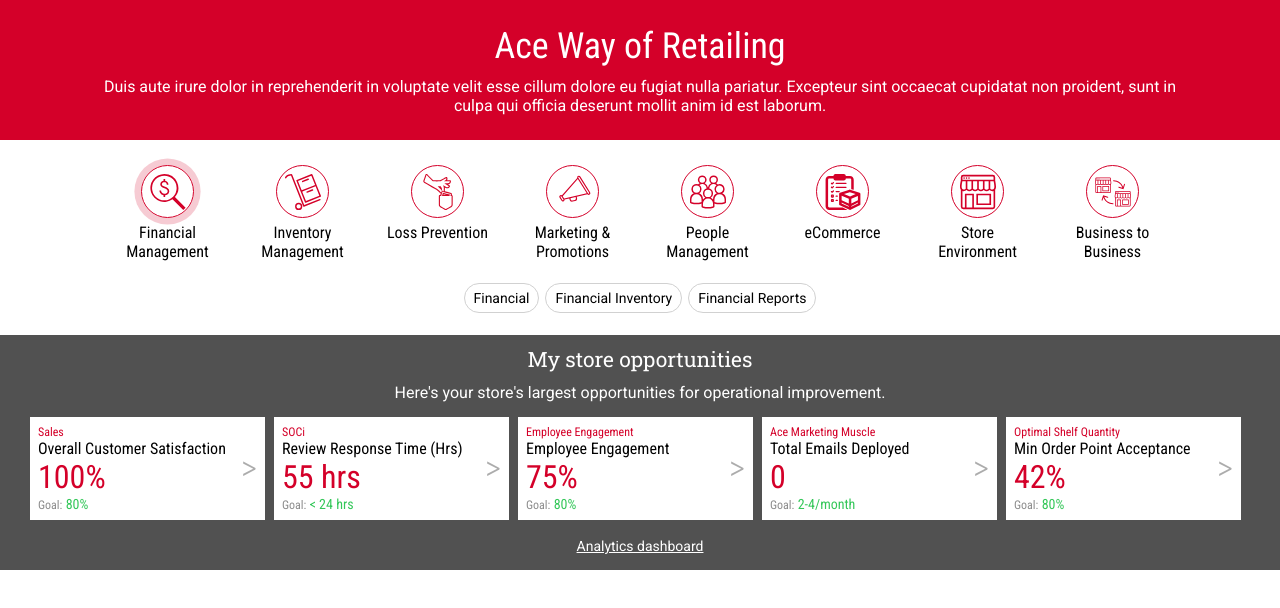
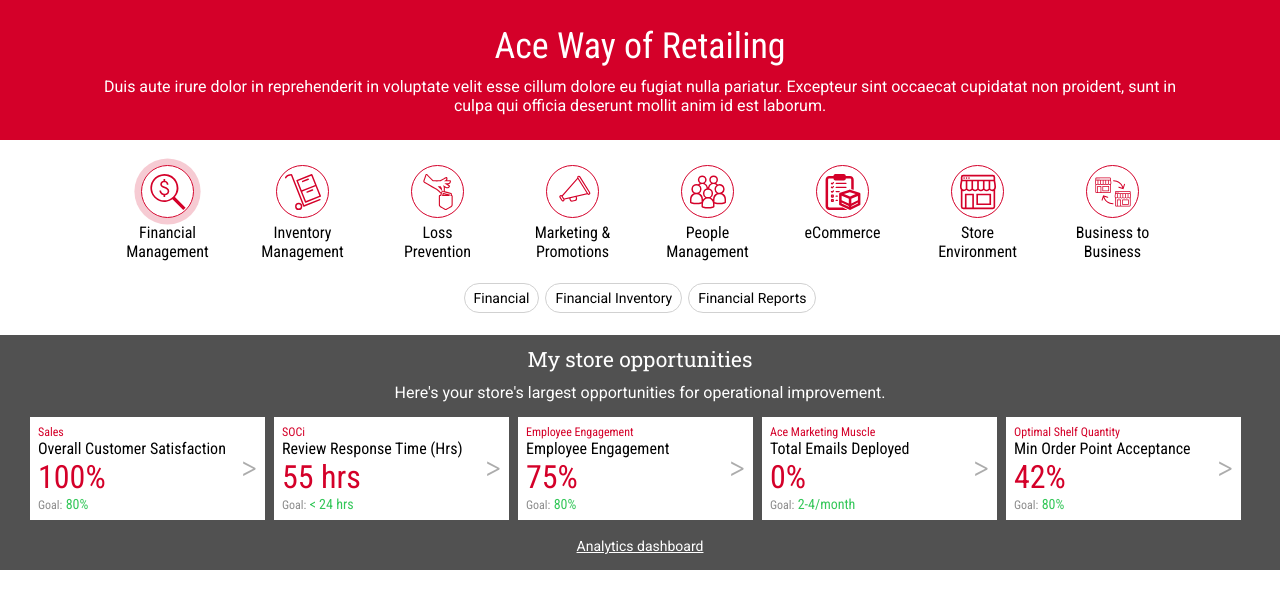
Before and after one commit to DanZ98/AWOR, a React (Vite) app: page / in a window 1280 px wide. Shown: the top 608 px of the page. Built offline with nearby package versions, Linux system fonts and the light colour scheme.

Commit message:
fixed two line icon title width

```diff
--- a/src/components/StoreOpportunities.tsx
+++ b/src/components/StoreOpportunities.tsx
@@ -8,7 +8,7 @@
             <h2 className="store-opportunities-header">My store opportunities</h2>
             <p className="store-opportunities-content">Here's your store's largest opportunities for operational improvement.</p>
             <StoreCards />
-            <a href ="#" className='store-opportunities-analyticslink'>Analytics dashboard</a>
+            <a href ="https://adw.acehardware.com/ibi_apps/bip/portal/Stores?IBToken=kB29ph7y1dv8Ur4LzfajE6KsJjvPsC4L1nmhhKAtplFrOrXpaRBAv%2bKgPJMv6IxbAm8Tyv4cumrej1snkMRvP7U0zSz%2fZEG1xXxVKmt3zPA%3d" className='store-opportunities-analyticslink' target='blank'>Analytics dashboard</a>
         </div>
     </section>
   )
--- a/src/data.ts
+++ b/src/data.ts
@@ -190,7 +190,7 @@
     id: 4,
     title: 'Ace Marketing Muscle',
     description: 'Total Emails Deployed',
-    metric: '0',
+    metric: '0%',
     goal: '2-4/month',
     link: 'https://acenet.aceservices.com/awor/ordering/economic-order-quantities'
   },
--- a/src/styles/icon-styles/icon-styles.css
+++ b/src/styles/icon-styles/icon-styles.css
@@ -32,8 +32,8 @@
 
 .icon-content {
   white-space: normal;
-  margin: 0 1rem;
-  width: 11.5rem;
+  margin: 0 2rem;
+  width: 9.5rem;
   display: inline-block;
   vertical-align: top;
   text-align: center;
--- a/src/styles/icon-styles/icon-styles.scss
+++ b/src/styles/icon-styles/icon-styles.scss
@@ -23,8 +23,8 @@
 
 .icon-content {
     white-space: normal;
-    margin: 0 1rem;
-    width: 11.5rem;
+    margin: 0 2rem;
+    width: 9.5rem;
     display: inline-block;
     vertical-align: top;
     text-align: center;
--- a/src/styles/store-opportunities-styles/store-opportunities.styles.css
+++ b/src/styles/store-opportunities-styles/store-opportunities.styles.css
@@ -17,4 +17,8 @@
   display: inline-block;
   color: #fff;
   font-size: 1.4rem;
+  transition: ease all 0.4s;
+}
+.store-opportunities .store-opportunities-analyticslink:hover {
+  color: #d1d1d1;
 }/*# sourceMappingURL=store-opportunities.styles.css.map */
--- a/src/styles/store-opportunities-styles/store-opportunities.styles.scss
+++ b/src/styles/store-opportunities-styles/store-opportunities.styles.scss
@@ -22,5 +22,10 @@
         display: inline-block;
         color: $white;
         font-size: 1.4rem;
+        transition: ease all .4s;
+
+        &:hover {
+            color: #d1d1d1;
+        }
     }
 }
```
Also changed, not shown: 2 other files (tests, documents, lock files or other folders).
